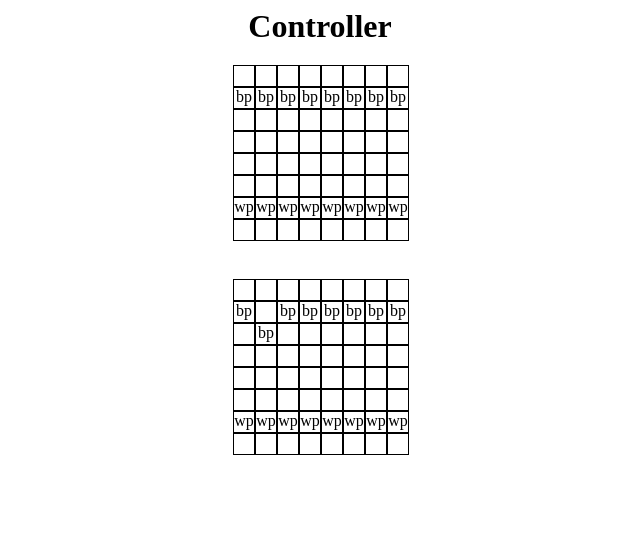
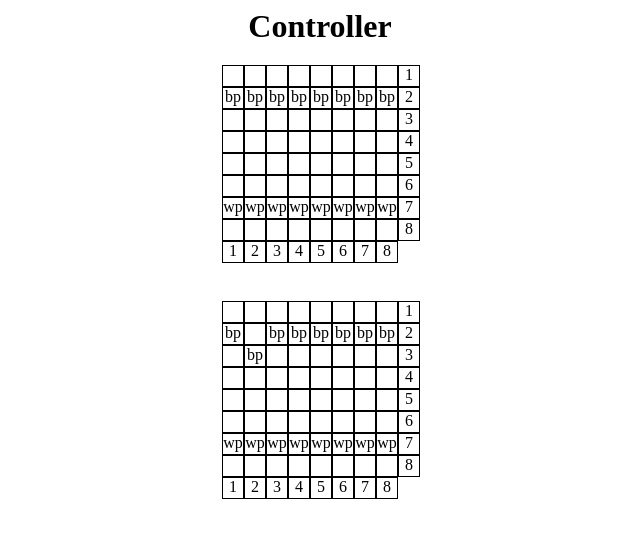
Before and after one commit to MichaelMrt/ChessPHP, a PHP site: page /controller.php in a window 1280 px wide. Shown: the top 538 px of the page, without its empty margins (320-960 px from the left). Run offline with PHP 8.4, Linux system fonts and the light colour scheme.

Commit message:
added a boardnumeration

```diff
--- a/src/logic/logic.php
+++ b/src/logic/logic.php
@@ -38,10 +38,13 @@ class Logic
     # prints the board by checking each array/square content, temporary output for working in logic
     # and setting up the structure
     private function print_board($chessboard)
-    {
+    {   $boardnumeration = 1;
         echo "<div class='square-container center'>";
+
         for ($y = 1; $y < 9; $y++) {
+
             for ($x = 1; $x < 9; $x++) {
+
                 if ($chessboard[$x][$y] == "") { #No piece in that square
                     echo "<div class='square'> </div>";
                 } elseif (is_a($chessboard[$x][$y], 'Pawn')) { # Pawn in that square
@@ -52,8 +55,20 @@ class Logic
                         echo "<div class='square'>bp</div>";
                     }
                 }
+                #... ToDo check for more pieces
+
+                # bordnumeration right side
+                if($x==8){
+                    echo "<div class='square'>$boardnumeration</div>";
+                    $boardnumeration++;
+                }
             }
         }
+
+         #boardnumeration on the bottom
+         for ($boardnumeration=1; $boardnumeration < 9; $boardnumeration++) {
+            echo "<div class='square'>$boardnumeration</div>";
+           }
         echo "</div>";
     }
 
--- a/src/style.css
+++ b/src/style.css
@@ -11,8 +11,8 @@ body {
 .square-container {
     padding-bottom: 40px;
     display: grid;
-    grid-template-columns: repeat(8, 20px);
-    grid-template-rows: repeat(8, 20px);
+    grid-template-columns: repeat(9, 20px);
+    grid-template-rows: repeat(9, 20px);
     gap: 2px;
 }
 
```
